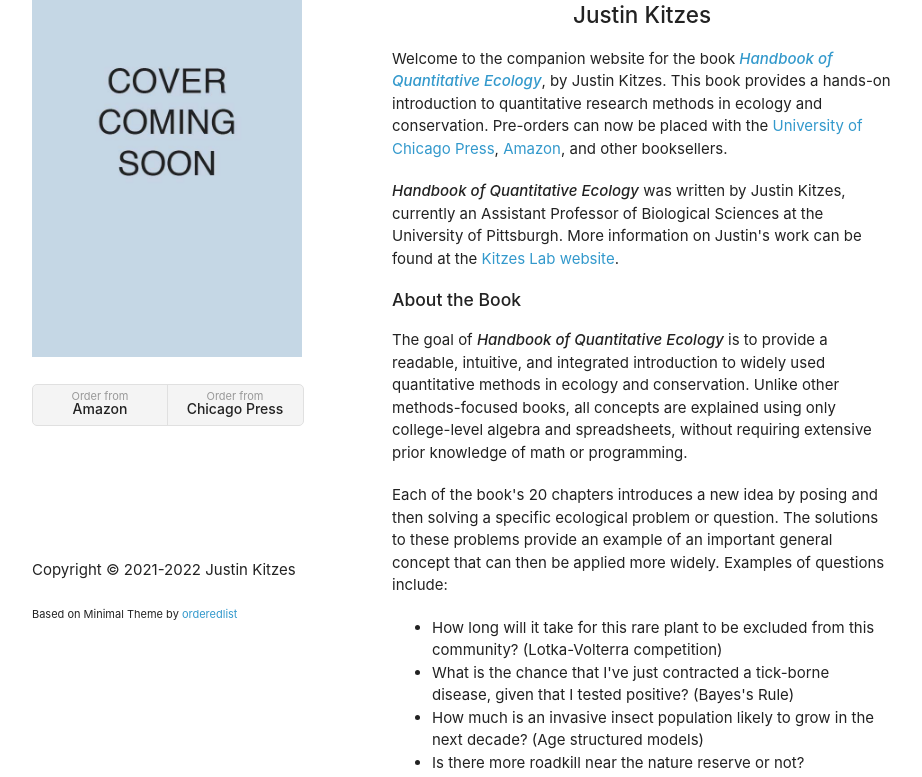
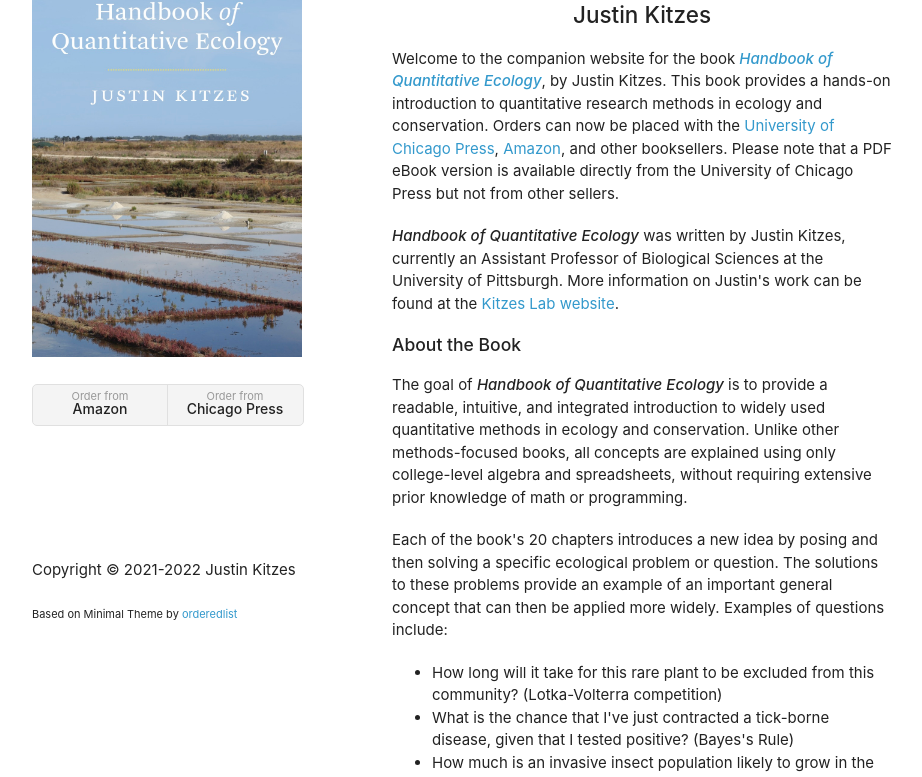
Before and after one commit to jkitzes/handbookquanteco, a plain HTML site: page index.html in a window 1280 px wide. Shown: the part 106-883 px from the top of the page, without its empty margins (178-1100 px from the left). Drawn offline with Linux system fonts and the light colour scheme.

Commit message:
Add cover and note on ebook

```diff
--- a/index.html
+++ b/index.html
@@ -14,7 +14,7 @@
   <body>
     <div class="wrapper">
       <header>
-        <img src="nocover.jpg" alt="Cover" />
+        <img src="cover.jpg" alt="Cover" />
         <p />
         <ul>
           <li><a href="https://www.amazon.com/Handbook-Quantitative-Ecology-Justin-Kitzes/dp/0226818322/">Order from <strong>Amazon</strong></a></li>
@@ -26,7 +26,7 @@
         <h1 class="title">Handbook of Quantitative Ecology</h1>
         <h2 class="title">Justin Kitzes</h2>
 
-        <p>Welcome to the companion website for the book <strong><em><a href="https://press.uchicago.edu/ucp/books/book/chicago/H/bo139725700.html">Handbook of Quantitative Ecology</a></em></strong>, by Justin Kitzes. This book provides a hands-on introduction to quantitative research methods in ecology and conservation. Pre-orders can now be placed with the <a href="https://press.uchicago.edu/ucp/books/book/chicago/H/bo139725700.html">University of Chicago Press</a>, <a href="https://www.amazon.com/Handbook-Quantitative-Ecology-Justin-Kitzes/dp/0226818322/">Amazon</a>, and other booksellers.</p>
+        <p>Welcome to the companion website for the book <strong><em><a href="https://press.uchicago.edu/ucp/books/book/chicago/H/bo139725700.html">Handbook of Quantitative Ecology</a></em></strong>, by Justin Kitzes. This book provides a hands-on introduction to quantitative research methods in ecology and conservation. Orders can now be placed with the <a href="https://press.uchicago.edu/ucp/books/book/chicago/H/bo139725700.html">University of Chicago Press</a>, <a href="https://www.amazon.com/Handbook-Quantitative-Ecology-Justin-Kitzes/dp/0226818322/">Amazon</a>, and other booksellers. Please note that a PDF eBook version is available directly from the University of Chicago Press but not from other sellers.</p>
 
         <p><strong><em>Handbook of Quantitative Ecology</em></strong> was written by Justin Kitzes, currently an Assistant Professor of Biological Sciences at the University of Pittsburgh. More information on Justin's work can be found at the <a href="https://kitzeslab.org">Kitzes Lab website</a>.</p>
 
```
Also changed, not shown: cover.jpg (added).
